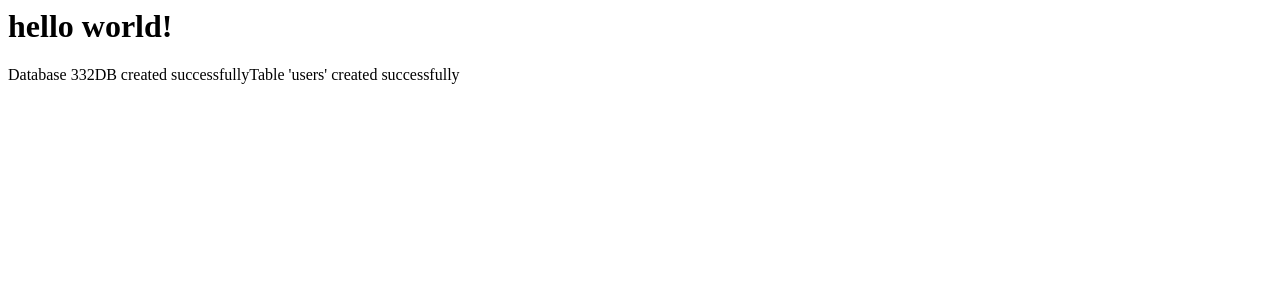
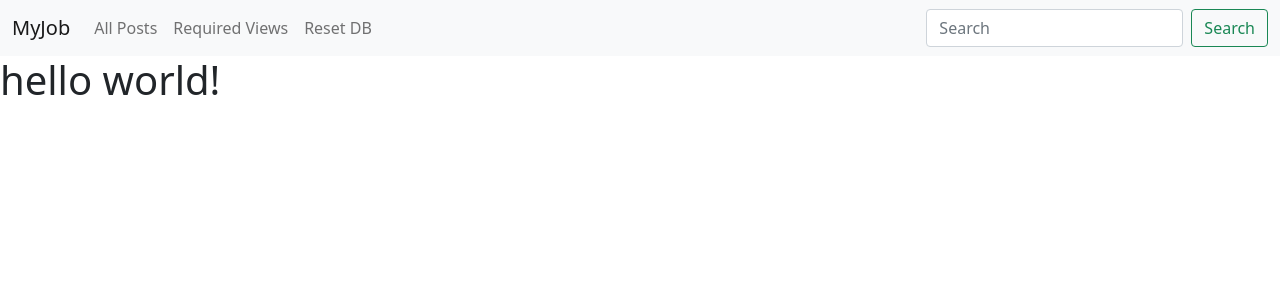
Before and after one commit to jjquan111/CPSC-332-Group-Project, a PHP site: page / in a window 1280 px wide. Shown: the top 300 px of the page. Run offline with PHP 8.4, Linux system fonts and the light colour scheme.

Commit message:
basefile

```diff
--- /dev/null
+++ b/base.php
@@ -0,0 +1,156 @@
+<?php
+$servername = "localhost";
+$username = "root";
+$password = "";
+$database = "cyber_magicians";
+$port = 3306;
+
+session_start();
+
+  function issetor(&$var, $default = false) {
+      return isset($var) ? $var : $default;
+  }
+
+//   function loginlinks() {
+//   return (isset($_SESSION['userid'])) ? ('
+//       <li class="nav-item">
+//         <a class="nav-link" href="/cs332/auth/account.php">Account</a>
+//       </li>
+//       <li class="nav-item">
+//         <a class="nav-link" href="/cs332/auth/logout.php">Log Out</a>
+//       </li>') :
+//       ('<li class="nav-item">
+//       <a class="nav-link" href="/cs332/auth/">Log In / Register</a>
+//     </li>');
+//   }
+// function employerlinks() {
+//   return (isset($_SESSION['employerid'])) ? ('
+//       <li class="nav-item">
+//         <a class="nav-link" href="/cs332/employer">Employer</a>
+//       </li>
+//       <li class="nav-item">
+//         <a class="nav-link" href="/cs332/post">Post Job</a>
+//       </li>
+//       </li>') : (
+//       '<li class="nav-item">
+//         <a class="nav-link" href="/cs332/employer/create.php">Create Employer</a>
+//       </li>');
+//   }
+
+  //used to fill form with what the user submitted in case it fails
+
+// function ifNotEmptyValueAttribute($value) {
+//     if (isset($value)) {
+//         if ($value == "") {return "";}
+//         return ' value="' . htmlspecialchars($value) . '" ';
+//     }
+//     return "";
+// }
+
+// these two functions are used to fill a <select> using the result of a fetch_all from mysqli.
+// the $rows input to printAsOpts is in the form [$error, $kvrows], hence the $rows[1]
+
+function printOneOpt($val, $text, $isactive=FALSE) {
+  $actstr = "";
+  if ($isactive) {
+    $actstr = " selected ";
+  }
+  return '<option' . $actstr . ' value="' . $val . '">' . $text . '</option>';
+}
+
+function printAsOpts($rows, $val_key, $text_key, $default="") {
+    $opts = "";
+    if (isset($rows[0])) {
+        return printOneOpt('', $rows[0]); //error message
+    }
+    else {
+        foreach ($rows[1] as $row) {
+            if (isset($row)) {
+                $opts = $opts . printOneOpt($row[$val_key], $row[$text_key], $row[$val_key]==$default);
+            }
+        }
+        return $opts;
+    }
+}
+
+
+
+function printMain($inject) {
+
+    echo '
+  <!doctype html>
+  <html lang="en">
+    <head>
+      <!-- Required meta tags -->
+      <meta charset="utf-8">
+      <meta name="viewport" content="width=device-width, initial-scale=1">
+
+      <!-- Bootstrap CSS -->
+      <link href="https://cdn.jsdelivr.net/npm/bootstrap@5.1.3/dist/css/bootstrap.min.css" rel="stylesheet" integrity="sha384-1BmE4kWBq78iYhFldvKuhfTAU6auU8tT94WrHftjDbrCEXSU1oBoqyl2QvZ6jIW3" crossorigin="anonymous">
+
+      <title>' . issetor($inject['title']) . '</title>
+    </head>
+    <body class="p-0 m-0">
+      <nav class="navbar navbar-expand-sm navbar-light bg-light">
+        <div class="container-fluid">
+          <a class="navbar-brand" href="/cs332">MyJob</a>
+        <button class="navbar-toggler" type="button" data-bs-toggle="collapse" data-bs-target="#navbarSupportedContent" aria-controls="navbarSupportedContent" aria-expanded="false" aria-label="Toggle navigation">
+          <span class="navbar-toggler-icon"></span>
+        </button>
+        <div class="collapse navbar-collapse" id="navbarSupportedContent">
+          <ul class="navbar-nav me-auto mb-2 mb-lg-0">' .
+          /*
+            <li class="nav-item">
+              <a class="nav-link" href="/cs332/auth/register.php">Register</a>
+            </li>
+            <li class="nav-item">
+              <a class="nav-link" href="/cs332/auth/login.php">Log In</a>
+            </li>
+          */
+          //loginlinks() .
+          //employeelinks() .
+          //employerlinks() .
+            '<li class="nav-item">
+              <a class="nav-link" href="/cs332/posts/">All Posts</a>
+            </li>
+            <li class="nav-item">
+              <a class="nav-link" href="/cs332/views/">Required Views</a>
+            </li>
+            <li class="nav-item">
+              <a class="nav-link" href="/cs332/init.php">Reset DB</a>
+            </li>
+            <!--
+            <li class="nav-item dropdown">
+              <a class="nav-link dropdown-toggle" href="#" id="navbarDropdown" role="button" data-bs-toggle="dropdown" aria-expanded="false">
+                Dropdown
+              </a>
+              <ul class="dropdown-menu" aria-labelledby="navbarDropdown">
+                <li><a class="dropdown-item" href="#">Action</a></li>
+                <li><a class="dropdown-item" href="#">Another action</a></li>
+                <li><hr class="dropdown-divider"></li>
+                <li><a class="dropdown-item" href="#">Something else here</a></li>
+              </ul>
+            </li>
+            <li class="nav-item">
+              <a class="nav-link disabled">Disabled</a>
+            </li>
+            !-->
+          </ul>
+          <form class="d-flex">
+            <input class="form-control me-2" type="search" placeholder="Search" aria-label="Search">
+            <button class="btn btn-outline-success" type="submit">Search</button>
+          </form>
+        </div>
+      </div>
+    </nav>
+
+  <div class="alert-danger">' . issetor($inject['warning']) . '</div>
+  <div class="alert-success">' . issetor($inject['success']) . '</div>
+  ' . issetor($inject['body']) . '
+    <script src="https://cdn.jsdelivr.net/npm/bootstrap@5.1.3/dist/js/bootstrap.bundle.min.js" integrity="sha384-ka7Sk0Gln4gmtz2MlQnikT1wXgYsOg+OMhuP+IlRH9sENBO0LRn5q+8nbTov4+1p" crossorigin="anonymous"></script>
+  </body>
+</html>';
+
+}
+
+?>
--- a/index.php
+++ b/index.php
@@ -1,11 +1,5 @@
-<html>
-<h1>hello world!</h1>
 <?php
-$dbhost = 'localhost';
-$dbuser = 'root';
-$dbpass = '';
-$dbname = '332DB'; // Your database name
-
+require_once("base.php");
 function connectToDatabase($host, $user, $pass, $dbname = '')
 {
     $mysqli = new mysqli($host, $user, $pass, $dbname);
@@ -45,19 +39,30 @@ function createTable($mysqli)
 }
 
 // Connect to MySQL server and create or select the database
-$mysqli = connectToDatabase($dbhost, $dbuser, $dbpass);
+
+//$mysqli = connectToDatabase($dbhost, $dbuser, $dbpass);
 
 // Check if the database exists and create if needed
-createDatabase($mysqli, $dbname);
+
+//createDatabase($mysqli, $dbname);
 
 // Create or select the database
-$mysqli = connectToDatabase($dbhost, $dbuser, $dbpass, $dbname);
+
+//$mysqli = connectToDatabase($dbhost, $dbuser, $dbpass, $dbname);
 
 // Create a sample table
-createTable($mysqli);
+
+//createTable($mysqli);
+
+$inject= [
+    "title"=> "Home Page",
+    "Body"=> ""
+];
+$inject["body"]= "<html>
+<h1>hello world!</h1>
+</html>";
+printMain($inject);
 
 // Close the connection to the database
-$mysqli->close();
+//$mysqli->close();
 ?>
-
-</html>
```
